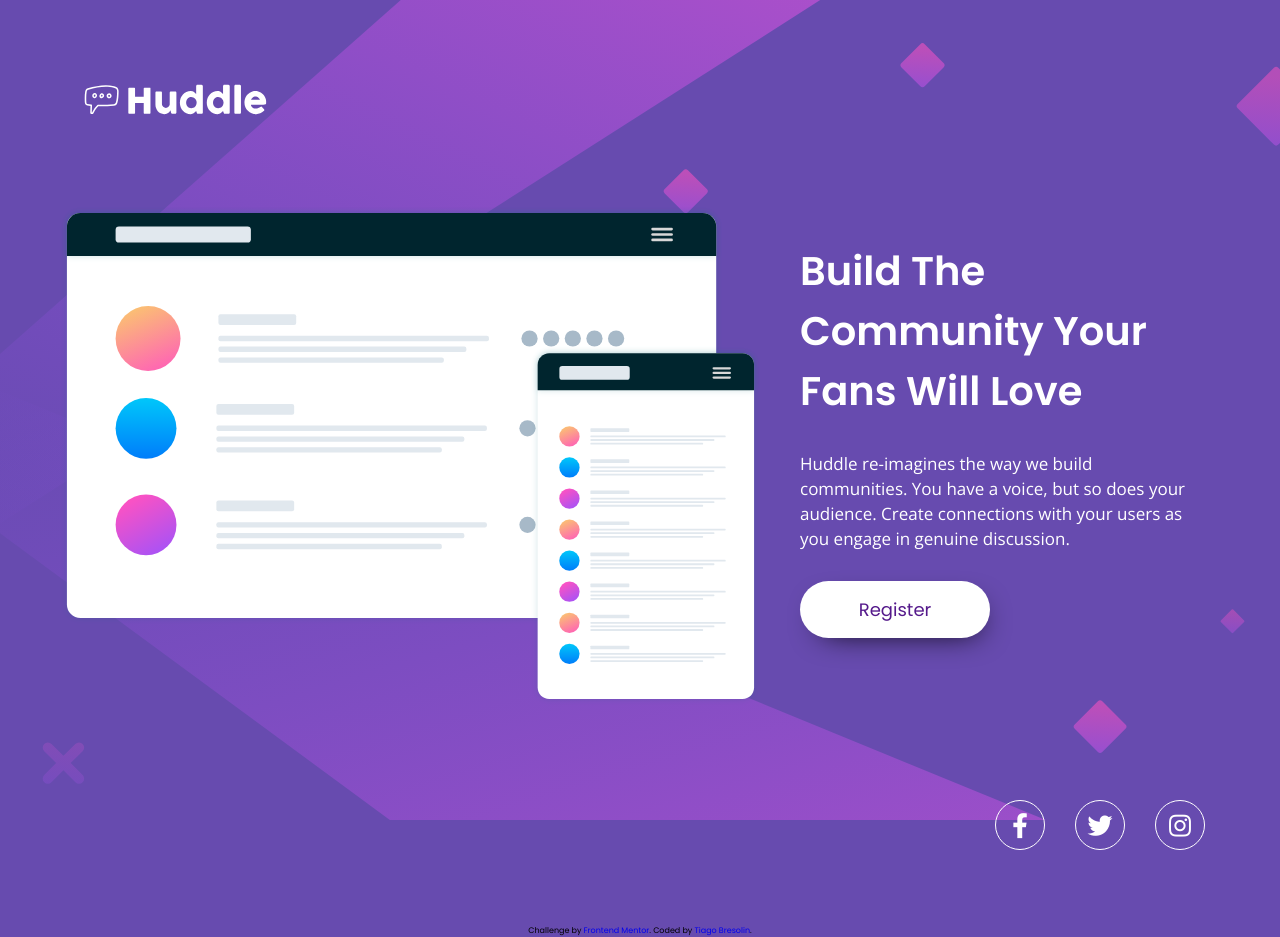
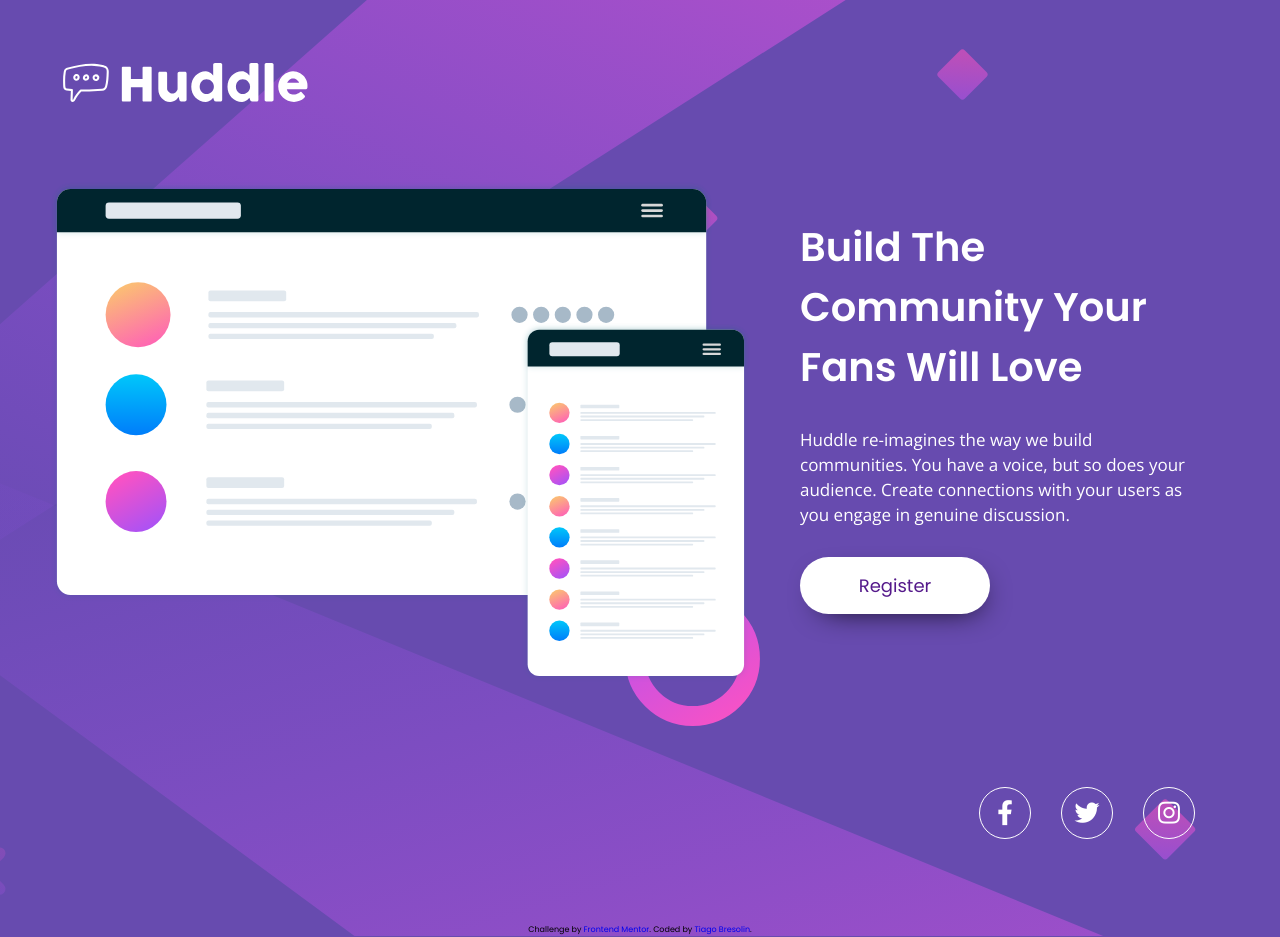
Before and after one commit to TiagoBlink182/quest-html-e-css-avancado, a plain HTML site: page index.html in a window 1280 px wide. Drawn offline with nearby package versions, Linux system fonts and the light colour scheme.

Commit message:
correcao1

```diff
--- a/index.html
+++ b/index.html
@@ -4,11 +4,8 @@
   <meta charset="UTF-8">
   <meta name="viewport" content="width=device-width, initial-scale=1.0"> <!-- displays site properly based on user's device -->
 
-  <link rel="icon" type="image/png" sizes="32x32" href="./images/favicon-32x32.png">
+  <link rel="icon" type="image/png" sizes="32x32" href="./src/images/favicon-32x32.png">
 
-  <link rel="preconnect" href="https://fonts.googleapis.com">
-  <link rel="preconnect" href="https://fonts.gstatic.com" crossorigin>
-  <link href="https://fonts.googleapis.com/css2?family=Poppins:wght@400;600&display=swap" rel="stylesheet">
   <link rel="preconnect" href="https://fonts.googleapis.com">
   <link rel="preconnect" href="https://fonts.gstatic.com" crossorigin>
   <link href="https://fonts.googleapis.com/css2?family=Open+Sans&display=swap" rel="stylesheet">
--- a/src/css/responsive.css
+++ b/src/css/responsive.css
@@ -2,14 +2,12 @@
     body{
         background: var(--primary-color-1) url('../images/bg-mobile.svg') top center no-repeat;
         background-size: 50vh;
-        max-width: 375px;
+        min-width: 375px;
         min-height: 100vh;
     }
     header .logo{
         display: flex;
         justify-content: flex-start;
-        margin: 5px;
-        width: 150%;
     }
     .conteiner{
         display: flex;
@@ -61,3 +59,10 @@
         font-size: 10px;
     }
 }
+
+@media(min-width: 400px){
+    .footer{
+        display: flex;
+        justify-content: flex-end;
+    }
+}
--- a/src/css/style.css
+++ b/src/css/style.css
@@ -6,15 +6,15 @@ body{
     background: var(--primary-color-1) url('../images/bg-desktop.svg') center center no-repeat;
     background-size: cover;
     max-width: 1440px;
-    height: 100vh;
+    min-height: 100vh;
+    margin: auto;
 }
 
 header{
-    padding: 35px;
+    padding: 30px;
 }
 .logo{
-    width: 42%;
-    margin: 20px;
+    margin: 10px;
 }
 
 .conteiner{
@@ -27,7 +27,7 @@ header{
 .main-img{
     grid-area: main-img;
     display: flex;
-    justify-content: stretch;
+    justify-content: center;
     max-width: 100%;
     width: 700px;
     margin: 0px 10px;
@@ -79,6 +79,8 @@ footer{
 .footer .social{
     display: flex;
     justify-content: flex-end;
+    gap: 30px;
+    padding: 25px;
 }
 .footer .social .fab{
     font-size: 25px;
@@ -86,12 +88,13 @@ footer{
     justify-content: center;
     align-items: center;
     color: #ffff;
+    border: 1px solid;
+    border-radius: 50%;
     width: 50px;
     height: 50px;
-    border: 1px solid;
-    border-radius: 50%;
     background-color: none;
-    margin: 15px;
+    padding: 25px;
+    gap: 50px;
 }
 .footer .social a i:hover{
     transition: 0.3s;
```
